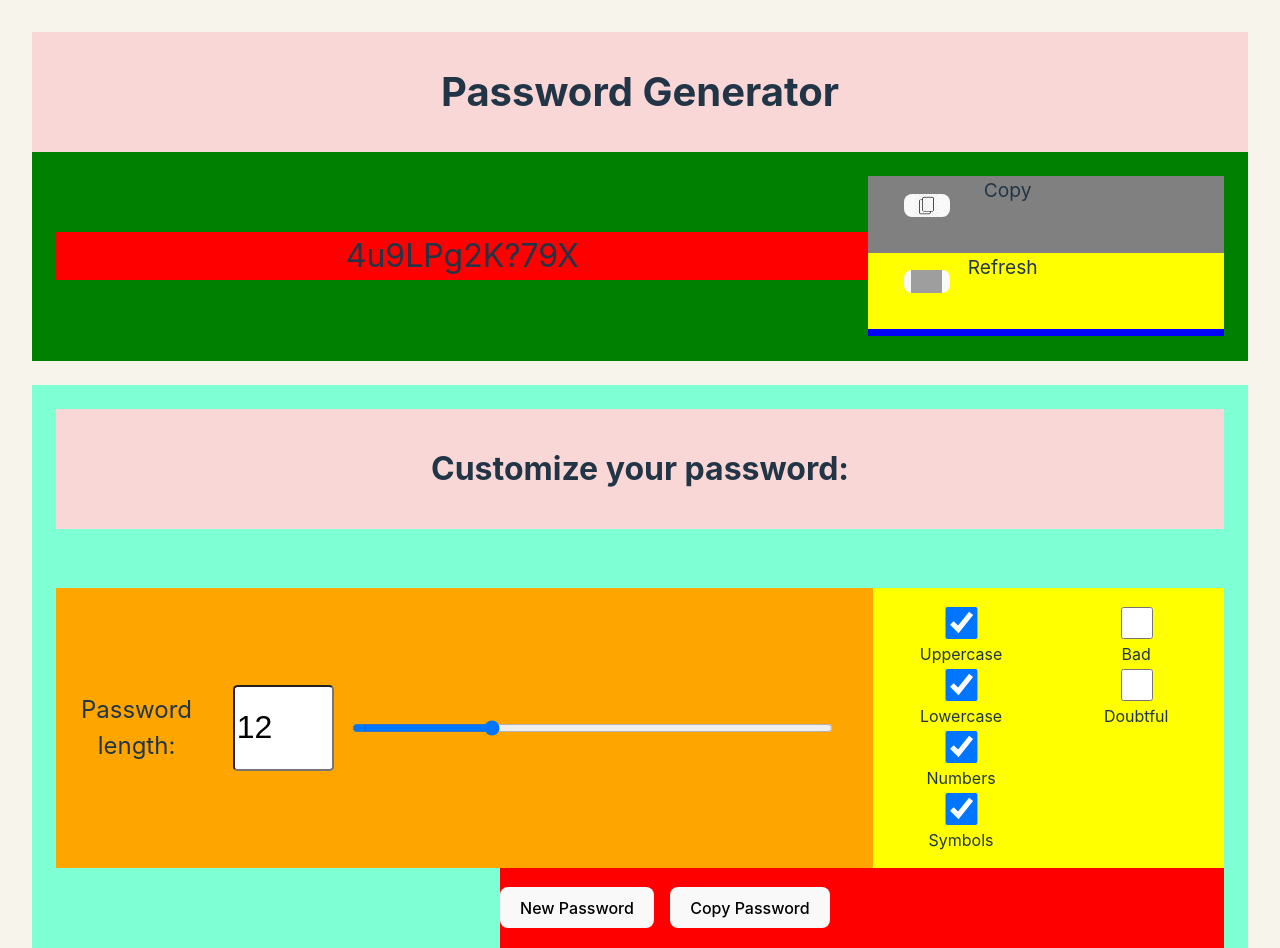
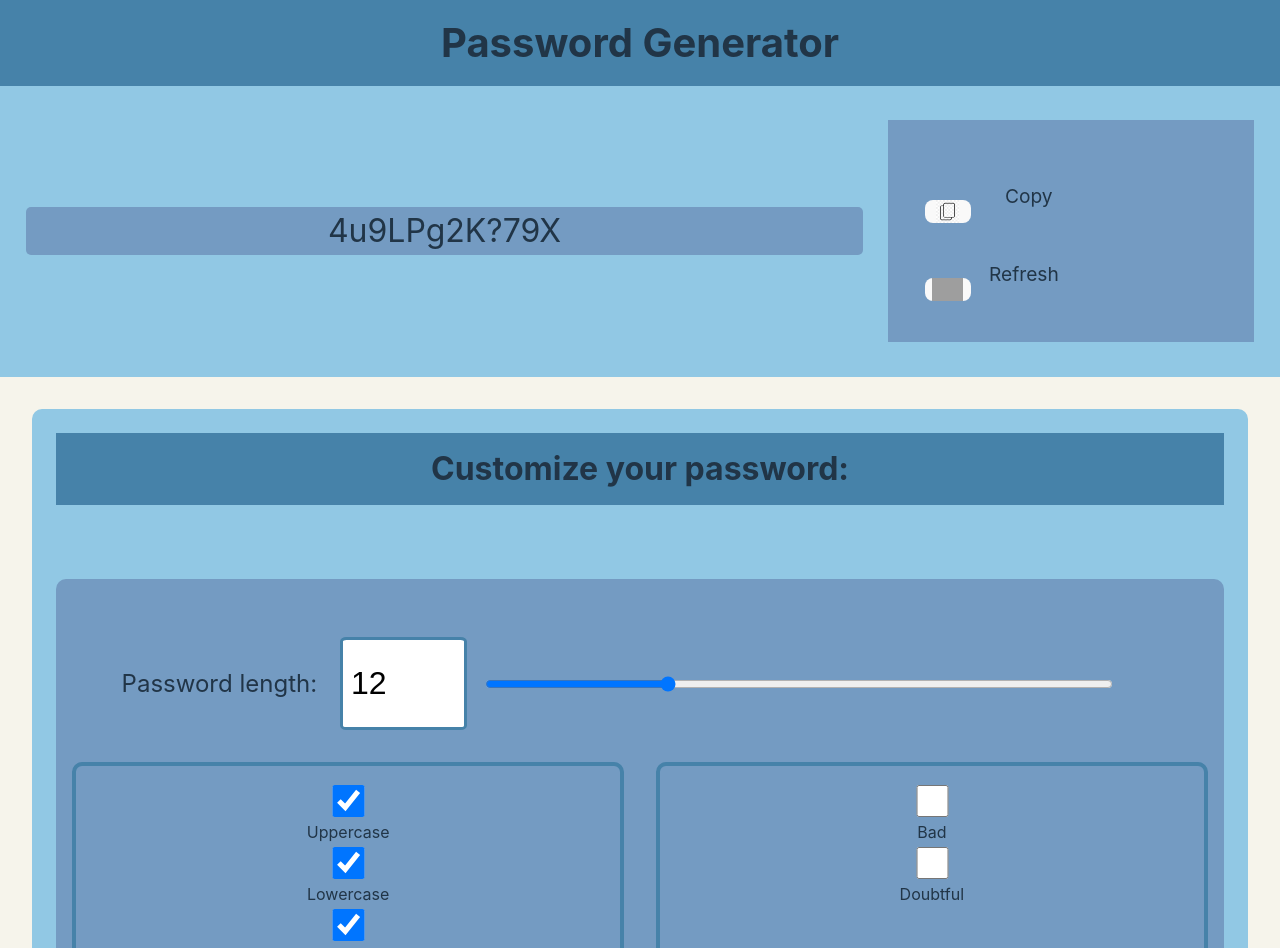
Before and after one commit to jcerveto/password-generator-react-ts, a React (Vite) app: page / in a window 1280 px wide. Shown: the top 948 px of the page. Built offline with nearby package versions, Linux system fonts and the light colour scheme; grey boxes are pictures that could not be loaded.

Commit message:
Paleta Color azul

```diff
--- a/src/components/Alphabet.tsx
+++ b/src/components/Alphabet.tsx
@@ -26,9 +26,9 @@ export const Alphabet = (
     return (
         <div className='alphabet-container'>
             <section>
-                <div className='alphabet-title'>
+                <header className='alphabet-title'>
                     Available letters:
-                </div>
+                </header>
                 <div className='alphabet-description'>
                     Press a letter to select or unselect available letters.
                 </div>
--- a/src/components/Password.tsx
+++ b/src/components/Password.tsx
@@ -20,7 +20,13 @@ export const Password = (
 
 
     return (
-        <section className="password-container">
+        <div id="main-password">
+            <header>
+                Password Generator
+            </header>
+
+
+            <section className="password-container" >
                 <span className="password">
                     {props.password}
                 </span>
@@ -67,5 +73,6 @@ export const Password = (
                 </aside>
 
             </section>
+        </div>
     )
 }
--- a/src/pages/Home.tsx
+++ b/src/pages/Home.tsx
@@ -176,10 +176,6 @@ export const Home = () => {
 
     return (
         <>
-            <header>
-                Password Generator
-            </header>
-
             <PasswordComponent
                 props={passwordProps}
             />
--- a/src/styles/Alphabet.css
+++ b/src/styles/Alphabet.css
@@ -4,7 +4,7 @@
     justify-content: center;
     align-items: center;
 
-    background-color: gray;
+    background-color: #91C8E4;
     padding: 5%;
 }
 
@@ -15,6 +15,8 @@
     font-size: 2rem;
 
     margin-bottom: 5%;
+    padding: 3%;
+    background-color: #4682A9;
 }
 
 .alphabet-description {
@@ -24,6 +26,8 @@
     font-size: 1.5rem;
 
     margin-bottom: 5%;
+    background-color: #749BC2;
+    padding: 5%;
 }
 
 .letter-container {
--- a/src/styles/Home.css
+++ b/src/styles/Home.css
@@ -3,8 +3,9 @@ header {
     flex-direction: column;
     align-items: center;
     justify-content: center;
-    height: 15vh;
     font-size: 250%;
     font-weight: bold;
-    background-color: rgb(250, 215, 215);
+
+    background-color: #4682A9;
+    padding: 1%;
 }
--- a/src/styles/NavigationMenu.css
+++ b/src/styles/NavigationMenu.css
@@ -1,69 +1,76 @@
 .navigationMenu-container {
     display: flex;
     flex-direction: column;
+    background-color: #91C8E4;
+    padding: 2%;
+    margin-top: 31%;
+    margin-bottom: 5%;
+    border-radius: 10px;
+}
 
-    background-color: aquamarine;
-    padding: 2%;
-    margin-bottom: 5%;
-}
 .navigationMenu-container-header {
     justify-content: center;
     align-items: center;
     font-size: 2rem;
-
     margin-bottom: 5%;
-
 }
 
 .navigationMenu-options-container {
     display: flex;
     flex-direction: row;
     flex-wrap: wrap;
-
-    background-color: orange;
+    background-color: #749BC2;
+    border-radius: 10px;
+    margin-top: 1rem; /* Espacio entre containers */
 }
 
 .navigationMenu-length-container {
     display: flex;
     align-items: center;
     justify-content: center;
+    margin: 5%;
+    margin-bottom: 1rem;
 }
+
 .navigationMenu-length-container label {
     flex: 20%;
     margin: 0;
     font-size: 1.5rem;
     font-style: normal;
 }
+
 .navigationMenu-length[type="number"] {
     flex: 10%;
     align-items: center;
     margin: 0 1rem;
-
     border-radius: 5%;
     font-size: 2rem;
     height: 5rem;
+    border: 0.2rem solid #4682A9;
+    padding: 0.2rem 0.5rem;
 }
+
 .navigationMenu-length[type="number"]::-webkit-inner-spin-button,
 .navigationMenu-length[type="number"]::-webkit-outer-spin-button {
-  margin: 0;
-  width: 10rem; /* Ancho de las flechas */
-  height: 5rem; /* Altura de las flechas */
-  color: #007bff; /* Color de las flechas */
-  font-size: 15px; /* Tamaño de la fuente de las flechas */
+    margin: 0;
+    width: 10rem; /* Ancho de las flechas */
+    height: 5rem; /* Altura de las flechas */
+    color: #4682A9; /* Color de las flechas */
+    font-size: 15px; /* Tamaño de la fuente de las flechas */
 }
+
 .navigationMenu-length[type="range"] {
     flex: 60%;
     margin-right: 5%;
+    color: #4682A9;
 }
-
-
 
 .navigationMenu-options-container section {
     flex: 70%;
 }
+
 .navigationMenu-options-container aside {
     flex: 30%;
-
     display: grid;
     grid-template-columns: 1fr 1fr;
 }
@@ -71,11 +78,13 @@
 .navigationMenu-option {
     display: flex;
     flex-direction: column;
+    padding: 1rem;
+    background-color: #749BC2;
+    border-radius: 10px;
+    border: 0.3rem solid #4682A9; /* Borde */
+    margin: 1rem;
+}
 
-    padding: 1rem;
-
-    background-color: yellow;
-}
 .navigationMenu-option input {
     height: 2rem;
     cursor: pointer;
@@ -83,19 +92,19 @@
 
 .navigationMenu-footer-container {
     display: flex;
-
-    margin-left: 38%;
+    margin-left: 30%;
     gap: 1rem;
     flex-direction: row;
     justify-content: left;
     align-items: center;
+    height: 10vh;
+    padding: 3%;
+    border-radius: 10px;
+}
 
-    height: 10vh;
-
-    background-color: red;
-}
 .navigationMenu-footer-confirmationMessage {
     align-items: right;
-
     background-color: green;
+    border-radius: 10px;
+    padding: 0.5rem;
 }
--- a/src/styles/Password.css
+++ b/src/styles/Password.css
@@ -1,9 +1,19 @@
+#main-password {
+    position: fixed;
+    top: 0;
+    left: 0;
+    width: 100%;
+    z-index: 10000; /* Ajusta el valor según sea necesario */
+    margin-bottom: 5%;
+}
+
 .password-container {
     display: flex;
     flex-direction: row;
     align-items: center;
     height: 20vh;
-    background-color: green;
+    background-color: #91C8E4;
+    height: 30vh;
 
     padding: 2%;
     margin-bottom: 2%;
@@ -12,7 +22,8 @@
 .password {
     flex: 80%;
     font-size: 200%;
-    background-color: red;
+    background-color: #749BC2;
+    border-radius: 5px;
 }
 
 .password-utils-container {
@@ -23,8 +34,11 @@
     align-items: left;
     justify-content: left;
     height: 20vh;
-    background-color: blue;
     font-size: 1.2rem;
+    background-color: #749BC2;
+    margin-left: 2%;
+    padding-top: 5%;
+
 }
 
 .password-utils-container button {
@@ -48,7 +62,6 @@
     flex-direction: row;
     gap: 1rem;
 
-    background-color: gray;
 }
 .copy-container > span {
     padding-right: 2rem;
@@ -59,5 +72,4 @@
     display: flex;
     flex-direction: row;
 
-    background-color: yellow;
 }
```
Lines whose indentation alone changed are shown as unchanged.
